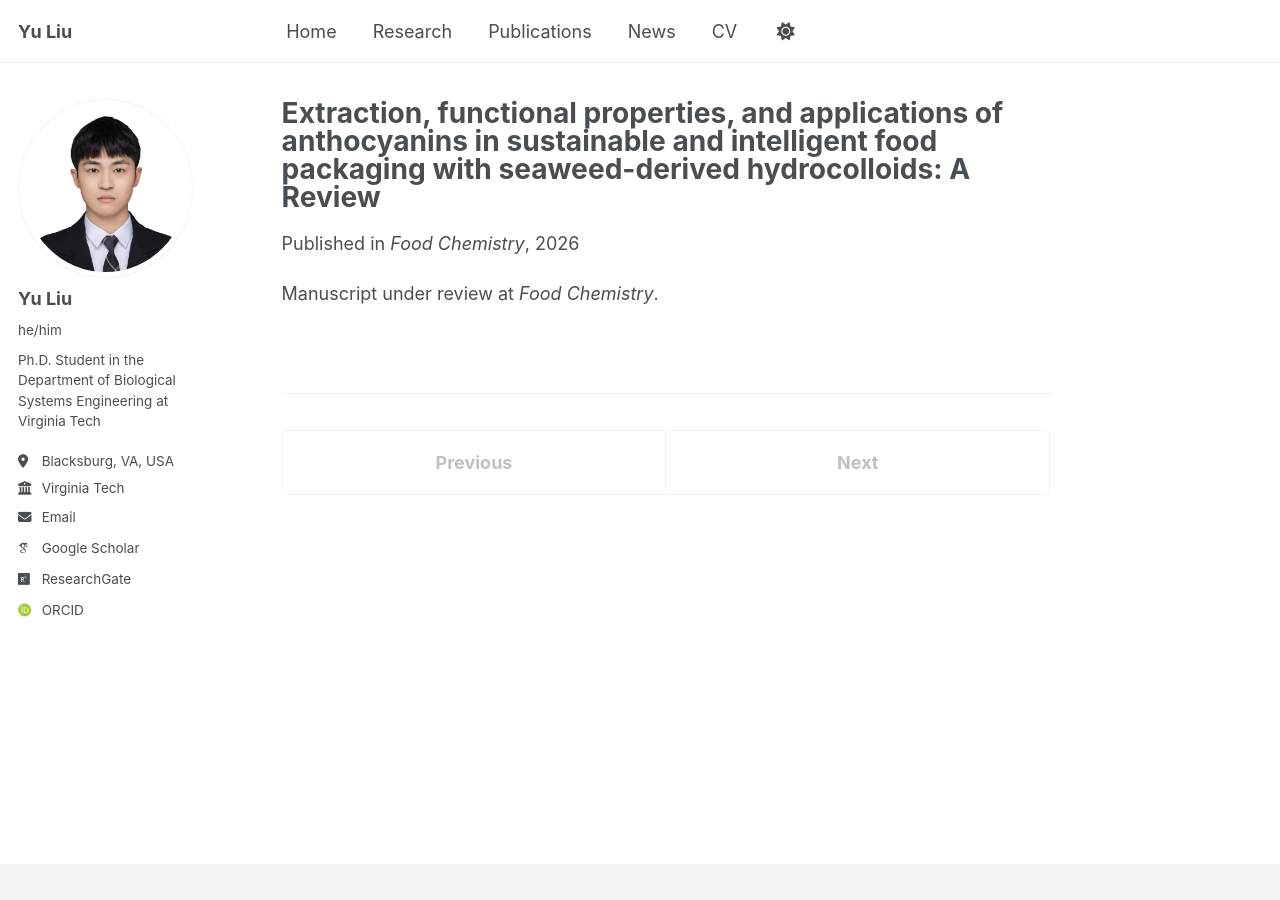
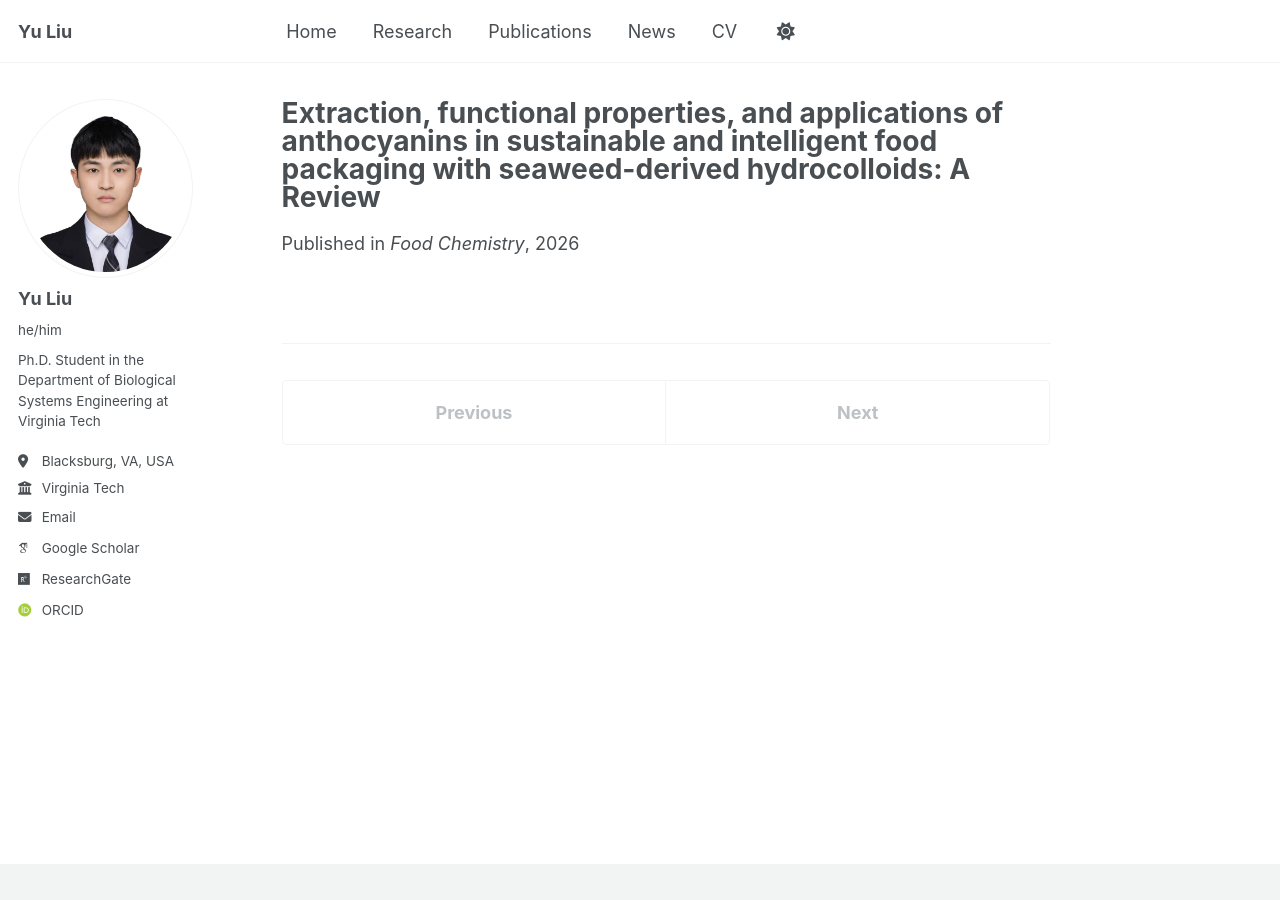
Before and after one commit to yuliu0322/yuliu0322.github.io, a Jekyll site: the page built from _publications/2026-04-14-anthocyanins with seaweed-derived hydrocolloids.md, in a window 1280 px wide. Built offline with Jekyll 4.4.1, drawn with Linux system fonts in a browser that asks for light colours; some web fonts are replaced; a script bundle is joined from its source files by our own code; library files that are not in the unit come from our copies.

Commit message:
Update 2026-04-14-anthocyanins with seaweed-derived hydrocolloids.md

```diff
--- a/_publications/2026-04-14-anthocyanins with seaweed-derived hydrocolloids.md
+++ b/_publications/2026-04-14-anthocyanins with seaweed-derived hydrocolloids.md
@@ -1,11 +1,9 @@
 ---
 title: "Extraction, functional properties, and applications of anthocyanins in sustainable and intelligent food packaging with seaweed-derived hydrocolloids: A Review"
 collection: publications
-permalink: /publication/your-paper-under-review/
+permalink: /publication/anthocyanin-review/
 date: 2026-04-14
 venue: "Food Chemistry"
 status: "Under Review"
 authors: "Y. Lin, <strong>Y. Liu</strong>, J. Sun, J. Xu"
 ---
-
-Manuscript under review at *Food Chemistry*.
```
